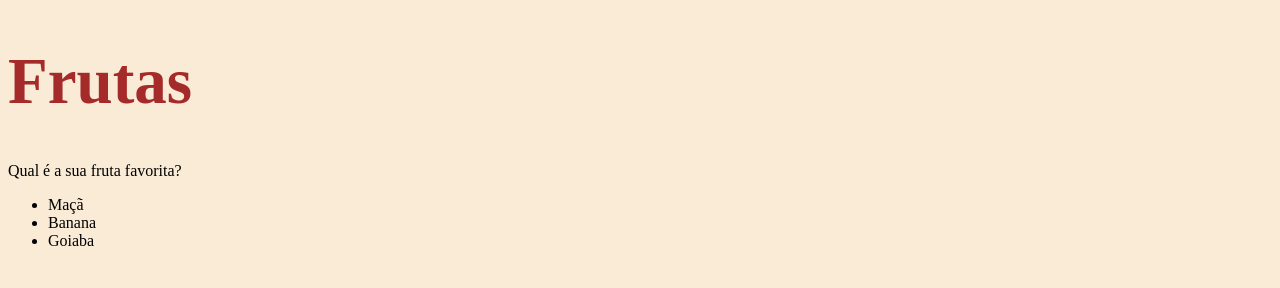
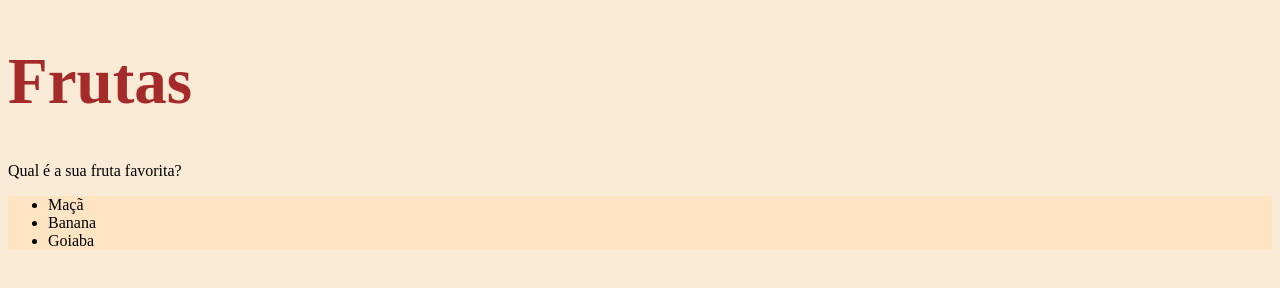
Before and after one commit to MateusDDev/trybe-exercicios, a plain HTML site: page fundamentos/secao-02-introducao-a-html-e-css/dia-02-html-e-css-primeiros-passos-em-css/index.html in a window 1280 px wide. Drawn offline with Linux system fonts and the light colour scheme.

Commit message:
Modificado cor de fundo ul

```diff
--- a/fundamentos/secao-02-introducao-a-html-e-css/dia-02-html-e-css-primeiros-passos-em-css/index.html
+++ b/fundamentos/secao-02-introducao-a-html-e-css/dia-02-html-e-css-primeiros-passos-em-css/index.html
@@ -12,6 +12,10 @@
             font-size: 65px;
             color: brown;
         }
+
+        ul{
+            background-color: bisque;
+        }
     </style>
   </head>
   <body>
```
